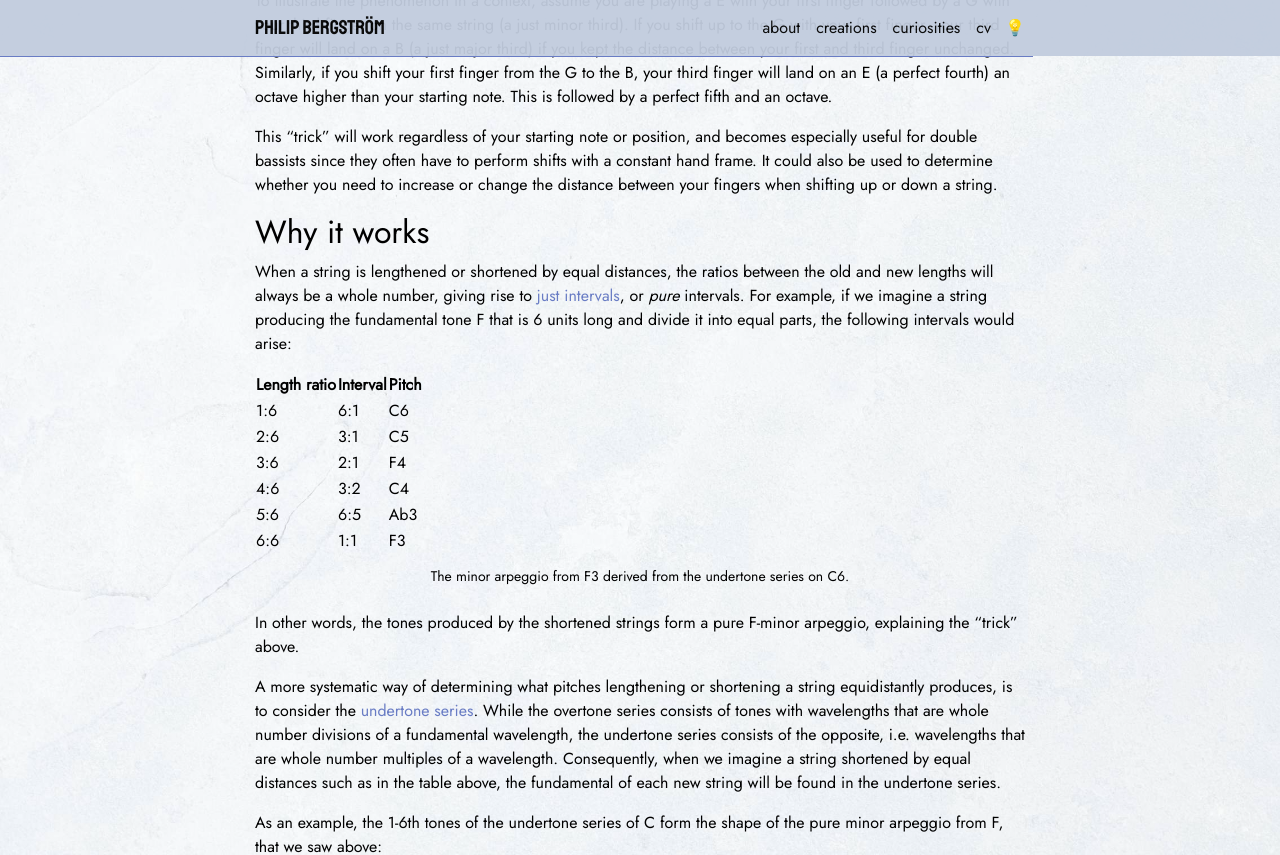
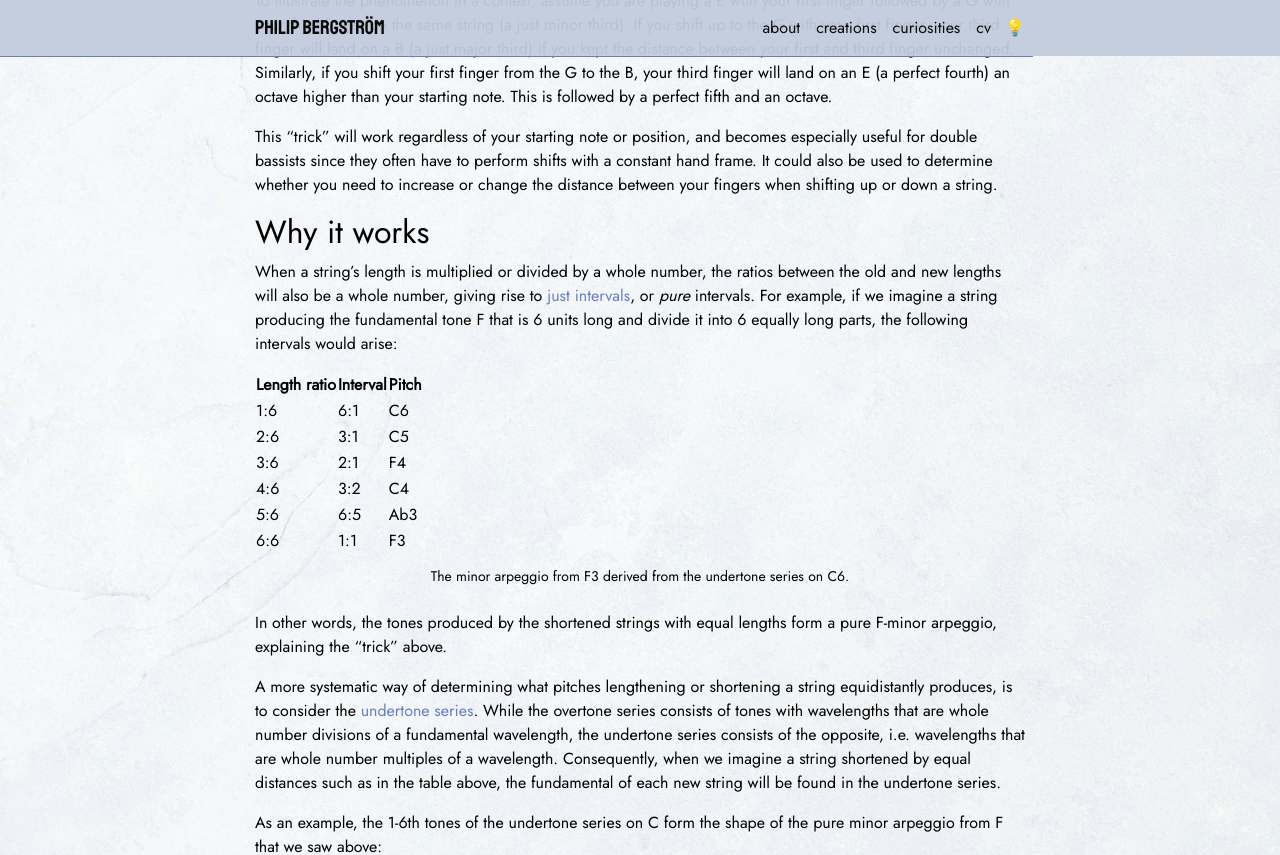
Before and after one commit to phber/phber.github.io, a Jekyll site: the page built from _projects/minor-arpeggio.md, in a window 1280 px wide and 1400 px high, scrolled down 1098 px. Shown: the top 855 px of the window. Built offline with Jekyll 4.4.1, drawn with Linux system fonts in a browser that asks for light colours; comment, search, counter and statistics services are not loaded; a style sheet for code colours, icons or effects is not loaded; some of the changed text lies outside the part shown; grey boxes are pictures that could not be loaded.

Commit message:
correct minor arp

```diff
--- a/_projects/minor-arpeggio.md
+++ b/_projects/minor-arpeggio.md
@@ -25,7 +25,7 @@ This "trick" will work regardless of your starting note or position, and becomes
 
 ## Why it works
 
-When a string is lengthened or shortened by equal distances, the ratios between the old and new lengths will always be a whole number, giving rise to [just intervals](https://en.wikipedia.org/wiki/Just_intonation), or *pure* intervals. For example, if we imagine a string producing the fundamental tone F that is 6 units long and divide it into equal parts, the following intervals would arise:
+When a string's length is multiplied or divided by a whole number, the ratios between the old and new lengths will also be a whole number, giving rise to [just intervals](https://en.wikipedia.org/wiki/Just_intonation), or *pure* intervals. For example, if we imagine a string producing the fundamental tone F that is 6 units long and divide it into 6 equally long parts, the following intervals would arise:
 
 | Length ratio | Interval | Pitch |
 |--------------|----------|-------|
@@ -38,11 +38,11 @@ When a string is lengthened or shortened by equal distances, the ratios between
 
 <div class="caption">The minor arpeggio from F3 derived from the undertone series on C6.</div>
 
-In other words, the tones produced by the shortened strings form a pure F-minor arpeggio, explaining the "trick" above.
+In other words, the tones produced by the shortened strings with equal lengths form a pure F-minor arpeggio, explaining the "trick" above.
 
 A more systematic way of determining what pitches lengthening or shortening a string equidistantly produces, is to consider the [undertone series](https://en.wikipedia.org/wiki/Undertone_series). While the overtone series consists of tones with wavelengths that are whole number divisions of a fundamental wavelength, the undertone series consists of the opposite, i.e. wavelengths that are whole number multiples of a wavelength. Consequently, when we imagine a string shortened by equal distances such as in the table above, the fundamental of each new string will be found in the undertone series.
 
-As an example, the 1-6th tones of the undertone series of C form the shape of the pure minor arpeggio from F, that we saw above:
+As an example, the 1-6th tones of the undertone series on C form the shape of the pure minor arpeggio from F that we saw above:
 
 {% include figure.html width="70%" path="https://upload.wikimedia.org/wikipedia/commons/f/f2/Undertone_series_on_C.png" zoomable=true class="img-fluid rounded z-depth-1" center=true %}
 
```
Also changed, not shown: other parts of _projects/minor-arpeggio.md (+1 -1 lines).
